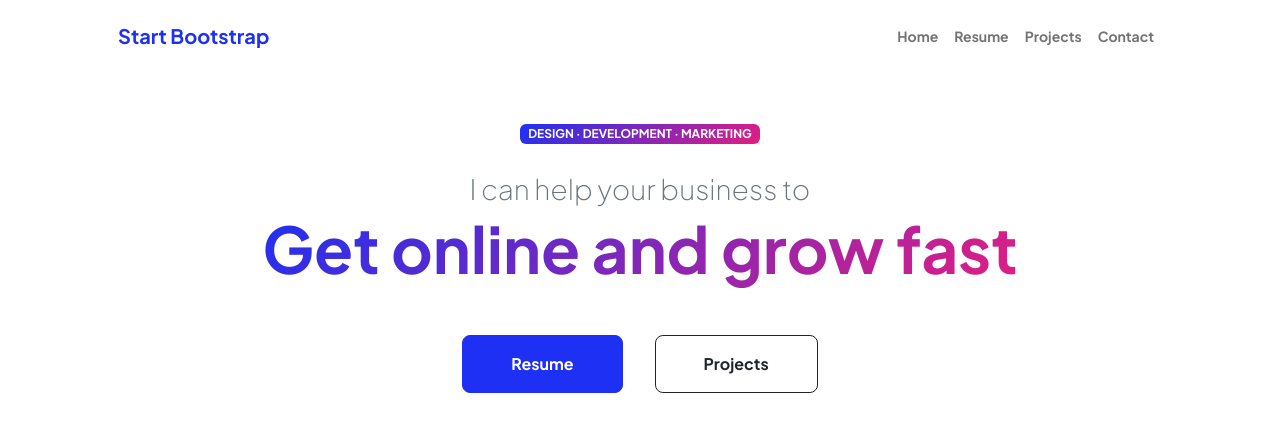
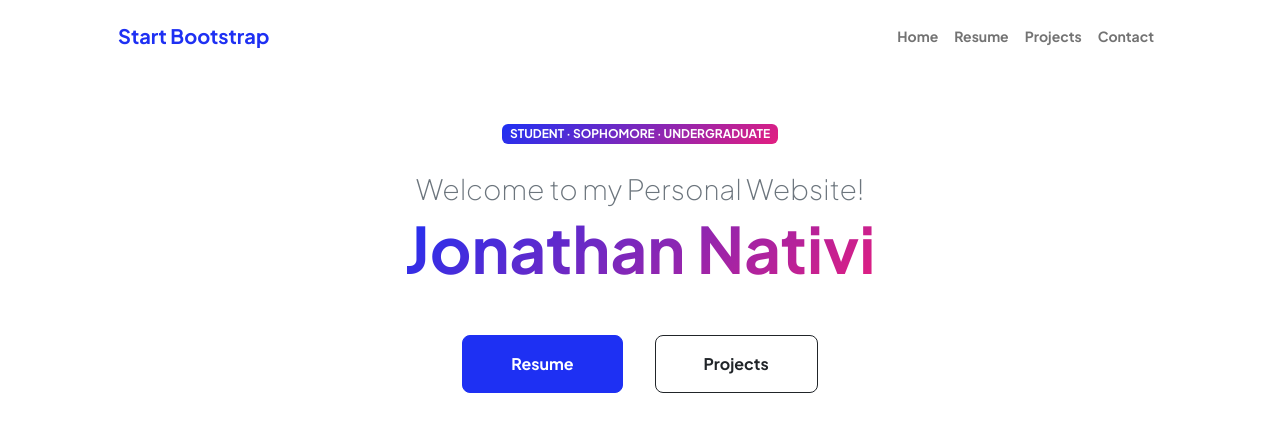
Before and after one commit to ykjonathan/website.github.io, a plain HTML site: page index.html in a window 1280 px wide. Shown: the top 435 px of the page. Drawn offline with nearby package versions, Linux system fonts and the light colour scheme.

Commit message:
Initial commit

```diff
--- a/index.html
+++ b/index.html
@@ -41,9 +41,9 @@
                         <div class="col-xxl-5">
                             <!-- Header text content-->
                             <div class="text-center text-xxl-start">
-                                <div class="badge bg-gradient-primary-to-secondary text-white mb-4"><div class="text-uppercase">Design &middot; Development &middot; Marketing</div></div>
-                                <div class="fs-3 fw-light text-muted">I can help your business to</div>
-                                <h1 class="display-3 fw-bolder mb-5"><span class="text-gradient d-inline">Get online and grow fast</span></h1>
+                                <div class="badge bg-gradient-primary-to-secondary text-white mb-4"><div class="text-uppercase">Student &middot; Sophomore &middot; Undergraduate</div></div>
+                                <div class="fs-3 fw-light text-muted">Welcome to my Personal Website!</div>
+                                <h1 class="display-3 fw-bolder mb-5"><span class="text-gradient d-inline">Jonathan Nativi</span></h1>
                                 <div class="d-grid gap-3 d-sm-flex justify-content-sm-center justify-content-xxl-start mb-3">
                                     <a class="btn btn-primary btn-lg px-5 py-3 me-sm-3 fs-6 fw-bolder" href="resume.html">Resume</a>
                                     <a class="btn btn-outline-dark btn-lg px-5 py-3 fs-6 fw-bolder" href="projects.html">Projects</a>
```
Also changed, not shown: assets/MUG.png.
